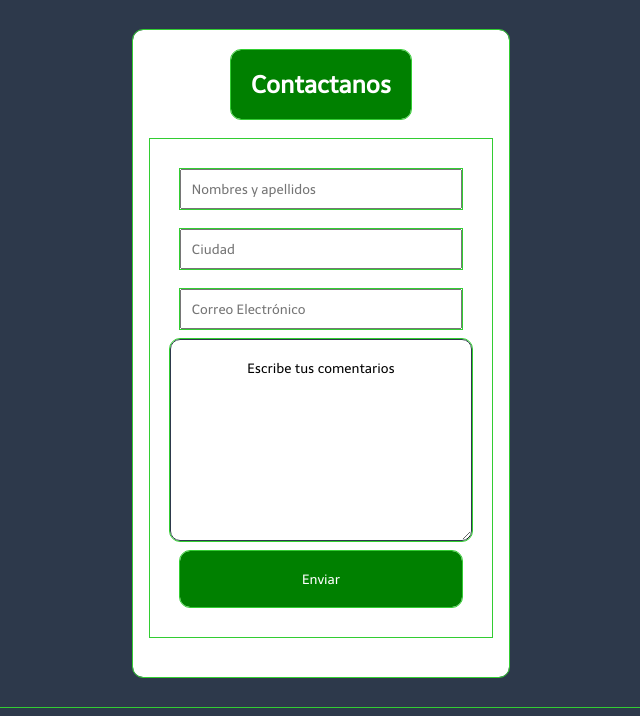
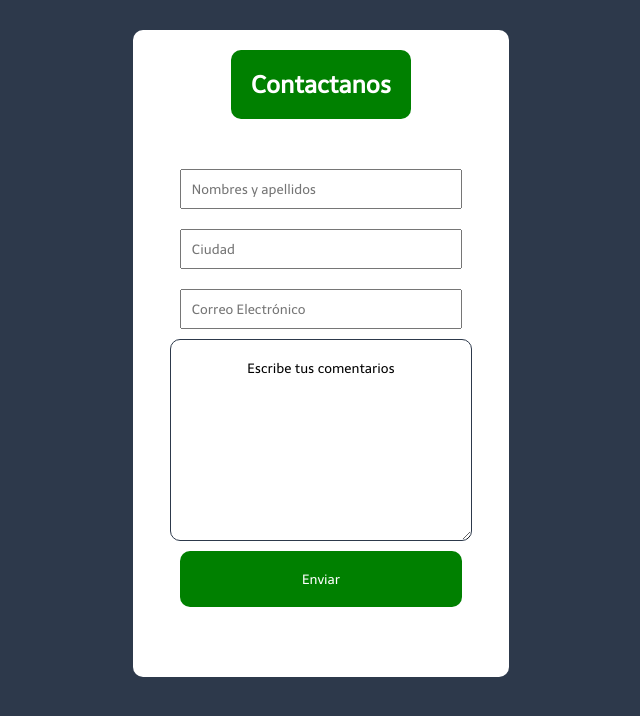
Before and after one commit to stom83/proyecto_final_html_css, a plain HTML site: page contact.html in a window 1280 px wide. Shown: the whole page, without its empty margins (319-959 px from the left). Drawn offline with Linux system fonts and the light colour scheme.

Commit message:
Arreglo 1

```diff
--- a/style_contact.css
+++ b/style_contact.css
@@ -3,7 +3,7 @@
   padding: 0;
   margin: 0;
   font-family: Telex;
-  outline: 1px groove limegreen !important;
+  /* outline: 1px groove limegreen !important; */
 }
 
 body {
```
